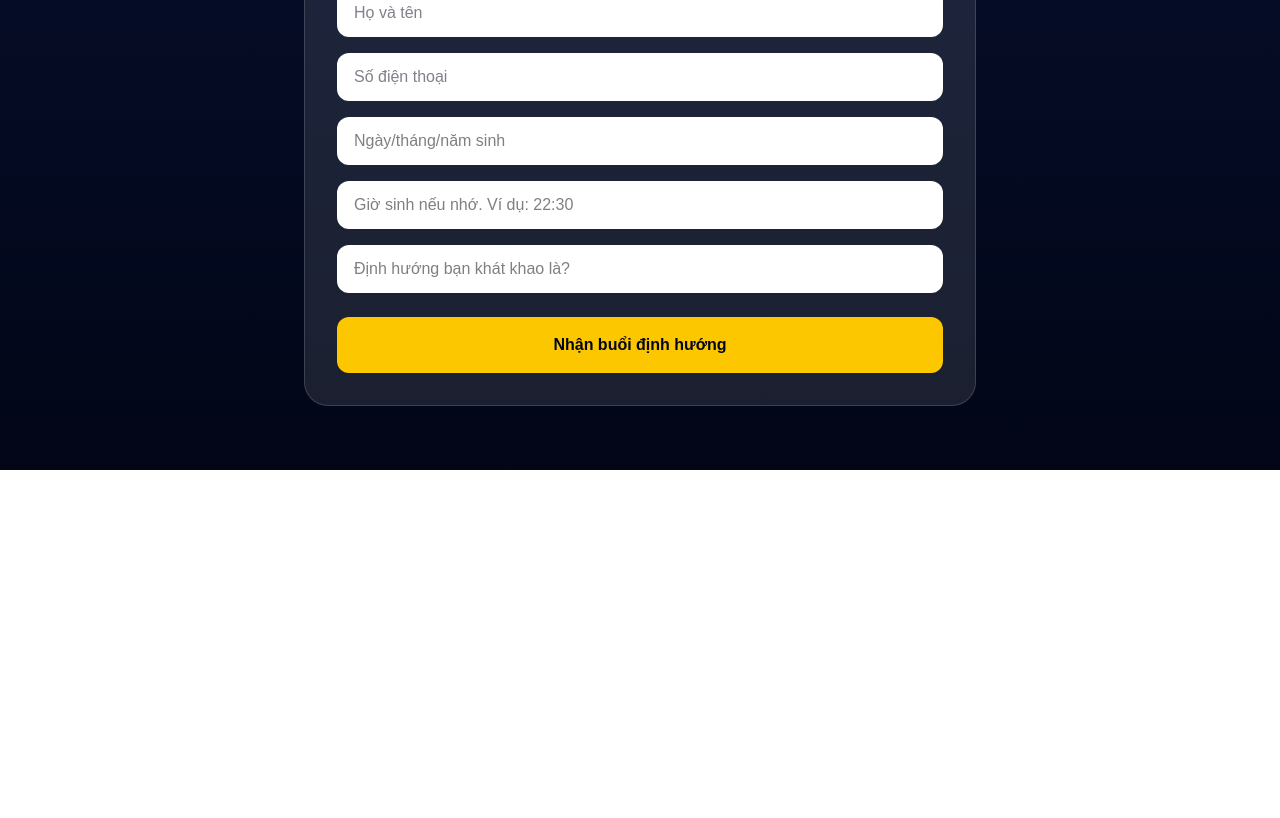
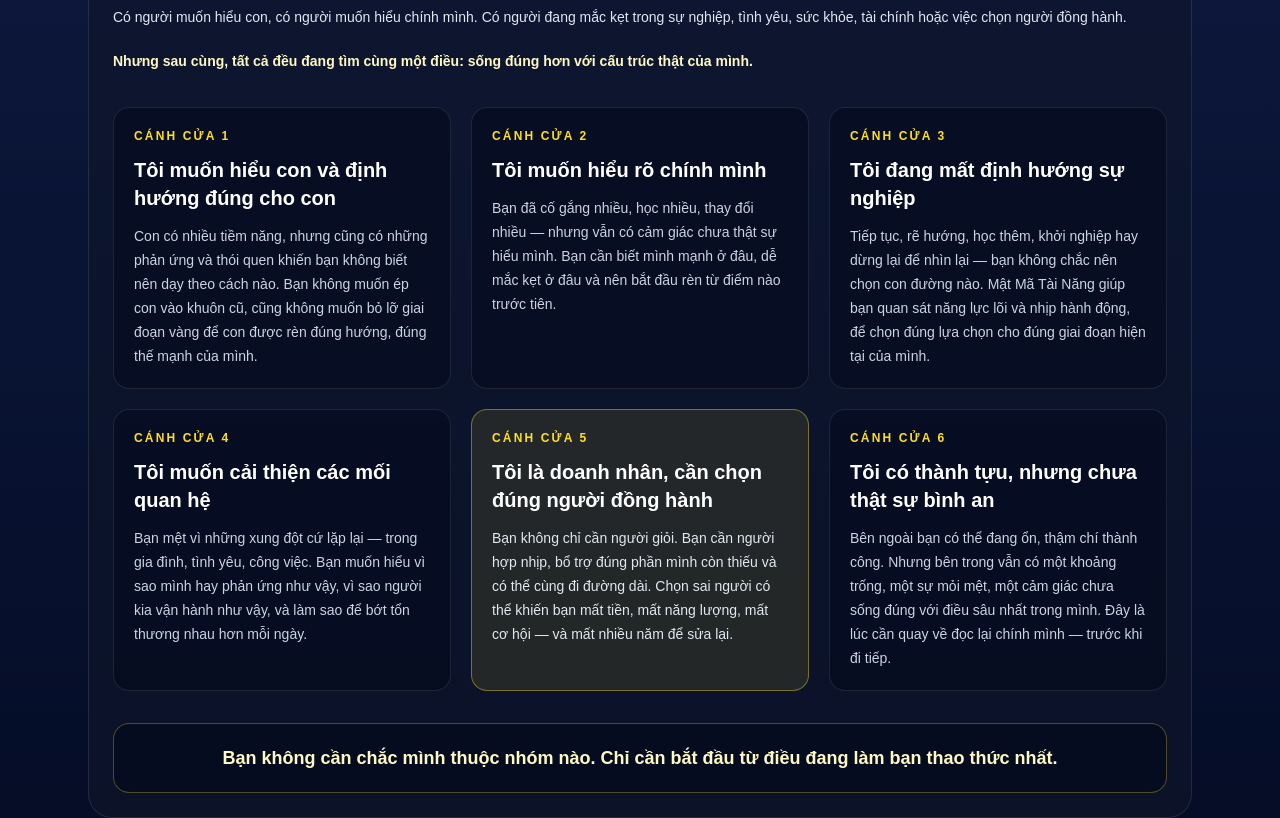
Before and after one commit to lanmatmathinhvuong-dot/mtmv, a Next.js app: page / in a window 1280 px wide. Shown: the part 3660-4478 px from the top of the page. Before the commit the page ends 4130 px from the top, so only its background shows below. Built offline with nearby package versions, Linux system fonts and the light colour scheme; no server answers.

Commit message:
them module ban dang tim dieu gi

```diff
--- a/app/page.tsx
+++ b/app/page.tsx
@@ -324,6 +324,125 @@ setGhiChuDacBiet("");
     </div>
   </div>
 </section>
+<section className="mt-16 rounded-3xl border border-white/10 bg-slate-900/60 p-6 text-left">
+  <p className="text-sm font-bold uppercase tracking-[0.25em] text-yellow-300">
+    BẠN ĐANG TÌM ĐIỀU GÌ?
+  </p>
+
+  <h2 className="mt-3 max-w-4xl text-3xl font-black leading-tight text-white md:text-4xl">
+    Mỗi người đến với Mật Mã Tài Năng từ một{" "}
+    <span className="text-yellow-300">cánh cửa khác nhau</span>.
+  </h2>
+
+  <div className="mt-5 max-w-5xl space-y-4 text-sm leading-7 text-slate-200">
+    <p>
+      Có người muốn hiểu con, có người muốn hiểu chính mình. Có người đang mắc
+      kẹt trong sự nghiệp, tình yêu, sức khỏe, tài chính hoặc việc chọn người
+      đồng hành.
+    </p>
+
+    <p className="font-semibold text-yellow-100">
+      Nhưng sau cùng, tất cả đều đang tìm cùng một điều: sống đúng hơn với cấu
+      trúc thật của mình.
+    </p>
+  </div>
+
+  <div className="mt-8 grid gap-5 md:grid-cols-2 xl:grid-cols-3">
+    <div className="rounded-2xl border border-white/10 bg-slate-950/50 p-5">
+      <p className="text-xs font-bold uppercase tracking-[0.18em] text-yellow-300">
+        Cánh cửa 1
+      </p>
+      <h3 className="mt-3 text-xl font-black text-white">
+        Tôi muốn hiểu con và định hướng đúng cho con
+      </h3>
+      <p className="mt-3 text-sm leading-6 text-slate-300">
+        Con có nhiều tiềm năng, nhưng cũng có những phản ứng và thói quen khiến
+        bạn không biết nên dạy theo cách nào. Bạn không muốn ép con vào khuôn
+        cũ, cũng không muốn bỏ lỡ giai đoạn vàng để con được rèn đúng hướng,
+        đúng thế mạnh của mình.
+      </p>
+    </div>
+
+    <div className="rounded-2xl border border-white/10 bg-slate-950/50 p-5">
+      <p className="text-xs font-bold uppercase tracking-[0.18em] text-yellow-300">
+        Cánh cửa 2
+      </p>
+      <h3 className="mt-3 text-xl font-black text-white">
+        Tôi muốn hiểu rõ chính mình
+      </h3>
+      <p className="mt-3 text-sm leading-6 text-slate-300">
+        Bạn đã cố gắng nhiều, học nhiều, thay đổi nhiều — nhưng vẫn có cảm giác
+        chưa thật sự hiểu mình. Bạn cần biết mình mạnh ở đâu, dễ mắc kẹt ở đâu
+        và nên bắt đầu rèn từ điểm nào trước tiên.
+      </p>
+    </div>
+
+    <div className="rounded-2xl border border-white/10 bg-slate-950/50 p-5">
+      <p className="text-xs font-bold uppercase tracking-[0.18em] text-yellow-300">
+        Cánh cửa 3
+      </p>
+      <h3 className="mt-3 text-xl font-black text-white">
+        Tôi đang mất định hướng sự nghiệp
+      </h3>
+      <p className="mt-3 text-sm leading-6 text-slate-300">
+        Tiếp tục, rẽ hướng, học thêm, khởi nghiệp hay dừng lại để nhìn lại —
+        bạn không chắc nên chọn con đường nào. Mật Mã Tài Năng giúp bạn quan sát
+        năng lực lõi và nhịp hành động, để chọn đúng lựa chọn cho đúng giai đoạn
+        hiện tại của mình.
+      </p>
+    </div>
+
+    <div className="rounded-2xl border border-white/10 bg-slate-950/50 p-5">
+      <p className="text-xs font-bold uppercase tracking-[0.18em] text-yellow-300">
+        Cánh cửa 4
+      </p>
+      <h3 className="mt-3 text-xl font-black text-white">
+        Tôi muốn cải thiện các mối quan hệ
+      </h3>
+      <p className="mt-3 text-sm leading-6 text-slate-300">
+        Bạn mệt vì những xung đột cứ lặp lại — trong gia đình, tình yêu, công
+        việc. Bạn muốn hiểu vì sao mình hay phản ứng như vậy, vì sao người kia
+        vận hành như vậy, và làm sao để bớt tổn thương nhau hơn mỗi ngày.
+      </p>
+    </div>
+
+    <div className="rounded-2xl border border-yellow-300/40 bg-yellow-300/10 p-5">
+      <p className="text-xs font-bold uppercase tracking-[0.18em] text-yellow-300">
+        Cánh cửa 5
+      </p>
+      <h3 className="mt-3 text-xl font-black text-white">
+        Tôi là doanh nhân, cần chọn đúng người đồng hành
+      </h3>
+      <p className="mt-3 text-sm leading-6 text-slate-200">
+        Bạn không chỉ cần người giỏi. Bạn cần người hợp nhịp, bổ trợ đúng phần
+        mình còn thiếu và có thể cùng đi đường dài. Chọn sai người có thể khiến
+        bạn mất tiền, mất năng lượng, mất cơ hội — và mất nhiều năm để sửa lại.
+      </p>
+    </div>
+
+    <div className="rounded-2xl border border-white/10 bg-slate-950/50 p-5">
+      <p className="text-xs font-bold uppercase tracking-[0.18em] text-yellow-300">
+        Cánh cửa 6
+      </p>
+      <h3 className="mt-3 text-xl font-black text-white">
+        Tôi có thành tựu, nhưng chưa thật sự bình an
+      </h3>
+      <p className="mt-3 text-sm leading-6 text-slate-300">
+        Bên ngoài bạn có thể đang ổn, thậm chí thành công. Nhưng bên trong vẫn
+        có một khoảng trống, một sự mỏi mệt, một cảm giác chưa sống đúng với
+        điều sâu nhất trong mình. Đây là lúc cần quay về đọc lại chính mình —
+        trước khi đi tiếp.
+      </p>
+    </div>
+  </div>
+
+  <div className="mt-8 rounded-2xl border border-yellow-300/30 bg-slate-950/50 p-5 text-center">
+    <p className="text-lg font-bold text-yellow-100">
+      Bạn không cần chắc mình thuộc nhóm nào. Chỉ cần bắt đầu từ điều đang làm
+      bạn thao thức nhất.
+    </p>
+  </div>
+</section>
         <section
           id="dang-ky"
           className="mt-16 w-full max-w-2xl rounded-3xl border border-white/15 bg-white/10 p-8 text-left"
```
